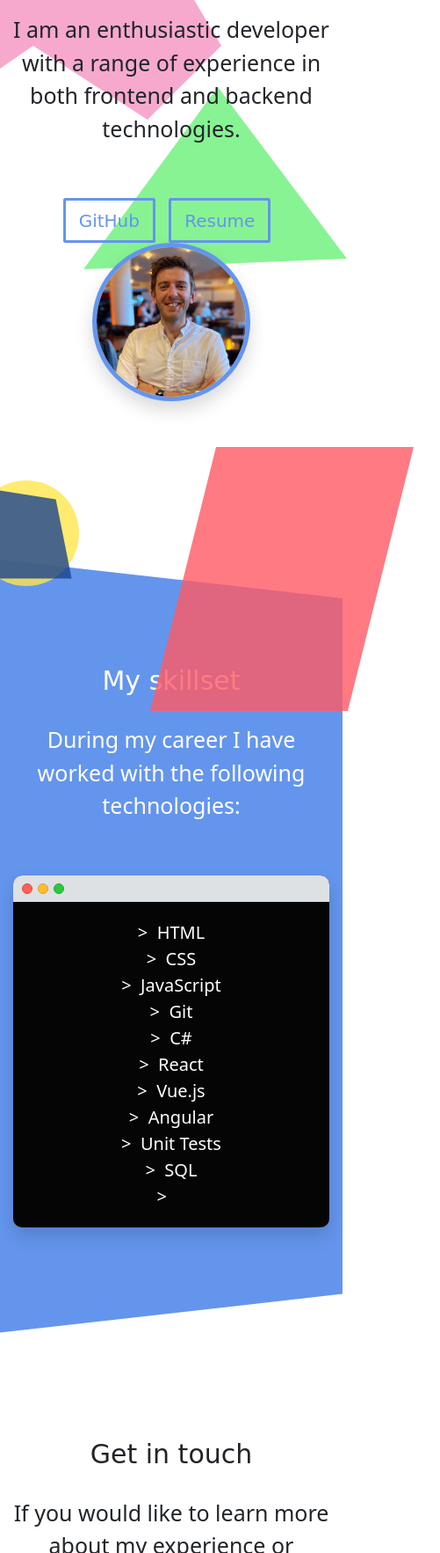
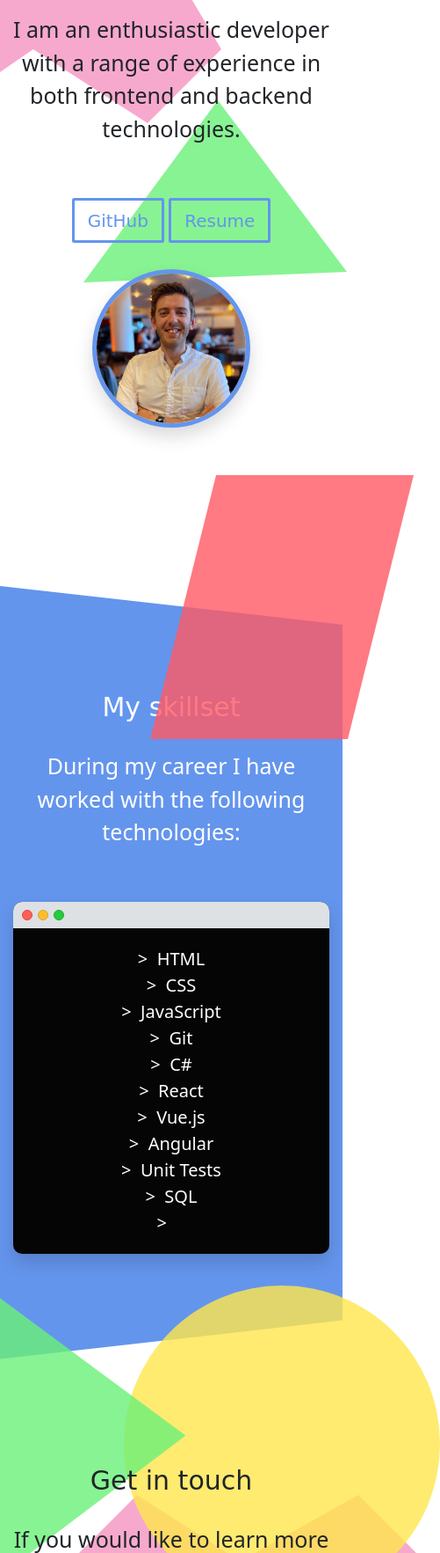
Before and after one commit to bippity-boppity/portfolio-site, a plain HTML site: page index.html in a window 390 px wide. Shown: the part 235-2000 px from the top of the page at 88% size, 501 px wide, since content can reach past the window. Drawn offline with nearby package versions, Linux system fonts and the light colour scheme; a web font is replaced by a local one.

Commit message:
Updated backgrounds

```diff
--- a/index.html
+++ b/index.html
@@ -24,25 +24,21 @@
 	<nav class="navbar navbar-expand-lg navbar-light fixed-top bg-white">
 		<div class="container">
 			<a class="navbar-brand" href="/">Adam Hails</a>
-			<button class="navbar-toggler" type="button" data-bs-toggle="collapse" data-bs-target="#navbarNav"
-				aria-controls="navbarNav" aria-expanded="false" aria-label="Toggle navigation">
-				<span class="navbar-toggler-icon"></span>
-			</button>
 		</div>
 	</nav>
 
 	<!-- Header -->
-	<section class="py-5 position-relative" id="header">
+	<section class="py-5 position-relative" id="div_Header">
 		<div class="container py-5">
 			<div class="my-5">
 				<div class="row">
-					<div class="col-xl-6 col-md-9 col-12 text-md-start text-center">
+					<div class="col-xl-6 col-md-9 col-12 text-md-start text-center mb-md-0 mb-4">
 						<h1 class="mb-4 text-heavy">About me</h1>
 
 						<p class="mb-5 lead">I am an enthusiastic developer with a range of experience in both frontend and backend technologies.</p>
 
-						<a href="https://github.com/bippity-boppity" target="_blank" class="btn btn-outline-primary me-2">GitHub</a>
-						<a href="#" class="btn btn-outline-primary me-2">Resume</a>
+						<a href="https://github.com/bippity-boppity" target="_blank" class="btn btn-outline-primary me-md-2">GitHub</a>
+						<a href="#" class="btn btn-outline-primary me-md-2">Resume</a>
 					</div>
 					<div class="col-xl-6 col-md-9 col-12 text-center">
 						<img class="rounded-circle mx-auto w-50 border border-primary border-5 shadow" src="./images/profile.jpeg" alt="Adam Hails profile picture">
@@ -95,7 +91,8 @@
 		<div class="shape shape-5"></div>
 	</section>
 
-	<section class="py-5 position-relative">
+	<!-- Get in touch -->
+	<section class="py-5 position-relative" id="div_GetInTouch">
 		<div class="container my-5 text-md-start text-center">
 			<h2 class="mb-4">Get in touch</h2>
 			<div class="row row-cols-md-2 row-cols-1 mb-n5 align-items-center">
--- a/styles/scss/components/_backgrounds.scss
+++ b/styles/scss/components/_backgrounds.scss
@@ -43,26 +43,48 @@
     background-color: #1C448E;
 }
 
-#header {
-    .shape {
-        display: block;
-    }
-
+#div_Header {
     .shape-1 {
         top: 15%;
         left: 3%;
         transform: scale(700%);
+        display: block;
     }
 
     .shape-3 {
         right: 10%;
         bottom: -6%;
         transform: scale(500%);
+        display: block;
     }
 
     .shape-4 {
         left: 55%;
         top: 50%;
         transform: scale(500%);
+        display: block;
     }
 }
+
+#div_GetInTouch {
+    .shape-2 {
+        display: block;
+        right: 10%;
+        top: 10%;
+        transform: scale(600%);
+    }
+
+    .shape-4 {
+        left: 6%;
+        top: 8%;
+        transform: scale(600%) rotate(90deg);
+        display: block;
+    }
+
+    .shape-1 {
+        display: block;
+        right: 20%;
+        top: 50%;
+        transform: scale(700%);
+    }
+}
```
Also changed, not shown: styles/scss/main.css, 1 other file.
